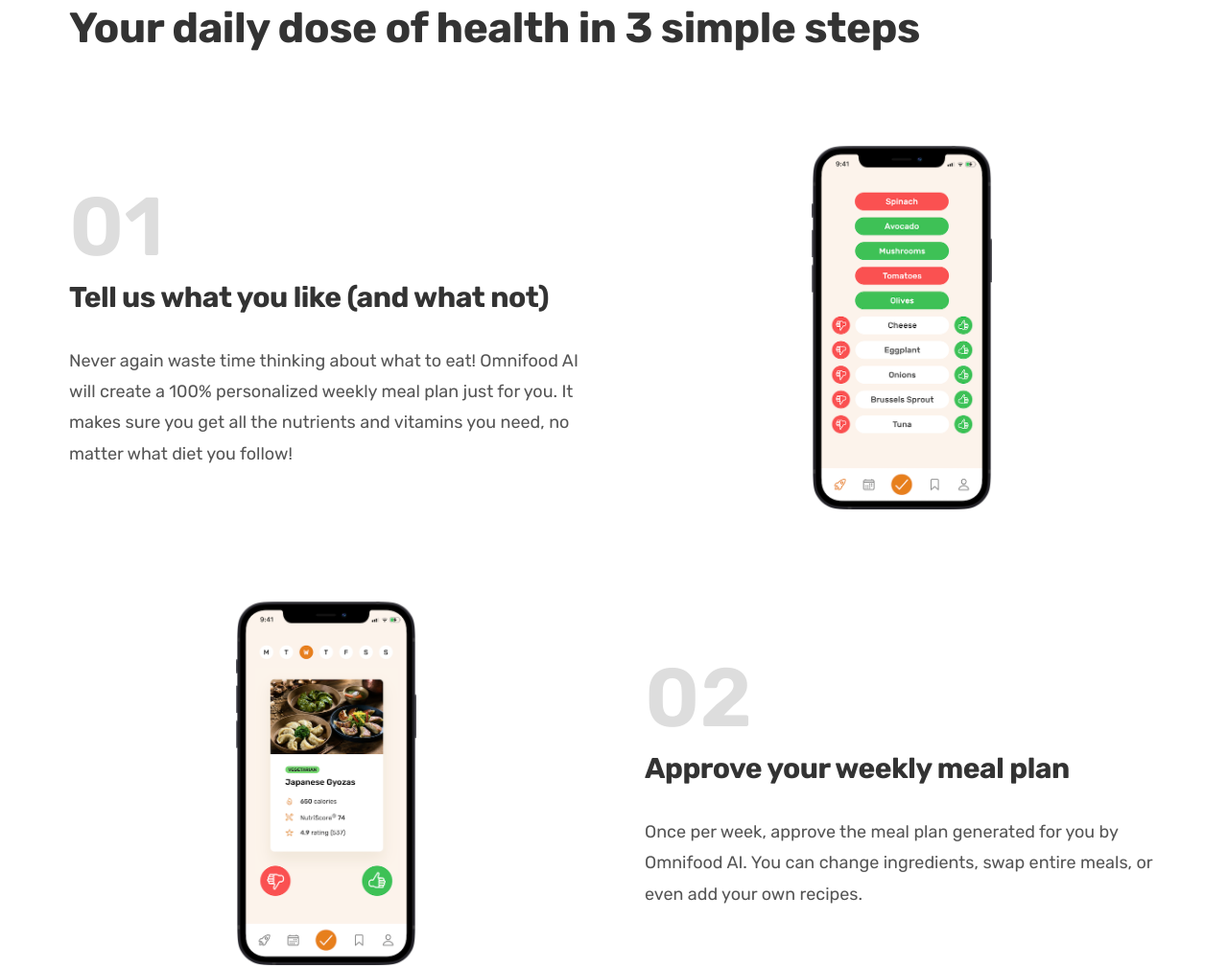
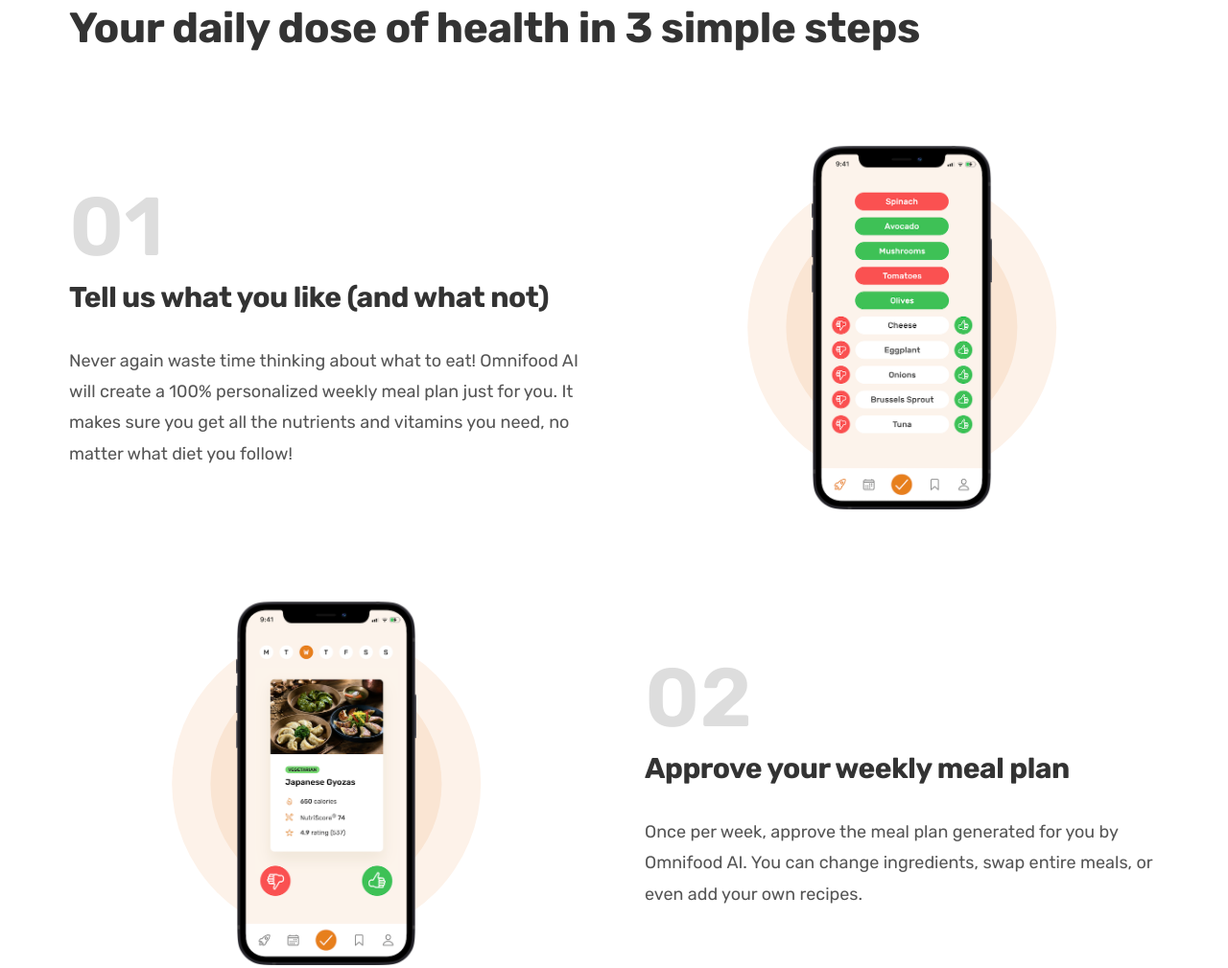
Before and after one commit to FlorinCamarut1/Omnifood---proiect-responsive, a plain HTML site: page index.html in a window 1280 px wide. Shown: the part 863-1872 px from the top of the page at 96% size. Drawn offline with Linux system fonts and the light colour scheme.

Commit message:
inca o sesiune de munca seara :P
sddsad

```diff
--- a/CSS/general.css
+++ b/CSS/general.css
@@ -16,7 +16,7 @@ Medium:1.2
 ---02 Colors:
 -Primary:#e67e22;
 -Tints:#fdf2e9;
--Shades:#cf711f;
+-Shades:#cf711f;#fae5d3;
 -Accents:
 -Greys:#555;
 #333;
--- a/CSS/style.css
+++ b/CSS/style.css
@@ -79,6 +79,7 @@
   display: flex;
   align-items: center;
   justify-content: center;
+  position: relative;
 }
 .step-img {
   width: 35%;
@@ -93,3 +94,28 @@
   font-size: 1.8rem;
   line-height: 1.8;
 }
+.step-img-box::before,
+.step-img-box::after {
+  content: "";
+  display: block;
+  border-radius: 100%;
+  position: absolute;
+  top: 50%;
+  left: 50%;
+  transform: translate(-50%, -50%);
+}
+
+.step-img-box::before {
+  z-index: -1;
+  width: 60%;
+  padding-bottom: 60%;
+  /* height: 60%;  NU MERGE ASA FOLOSIM PADDING*/
+
+  background-color: #fdf2e9;
+}
+.step-img-box::after {
+  width: 45%;
+  padding-bottom: 45%;
+  background-color: #fae5d3;
+  z-index: -1;
+}
```
